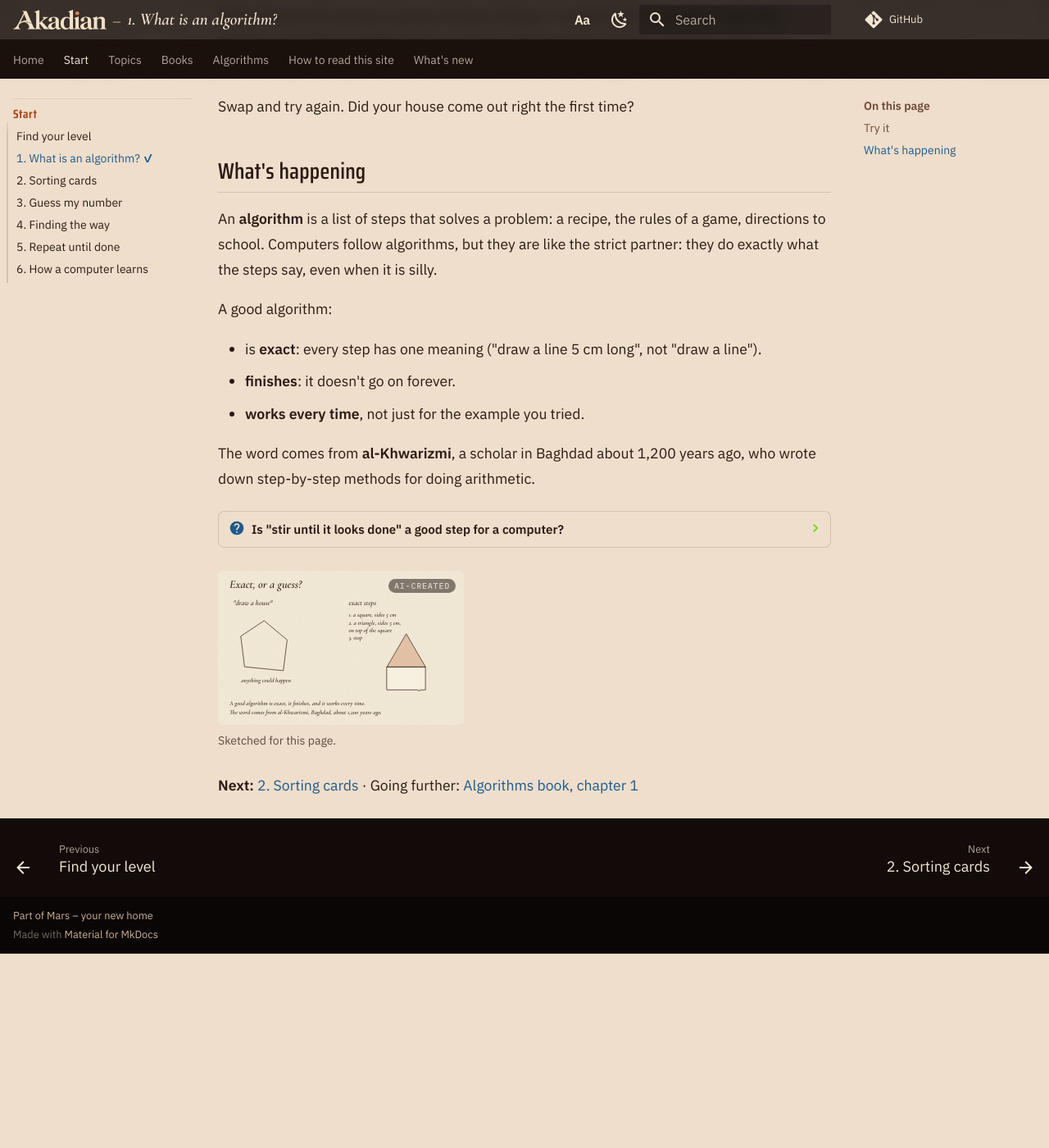
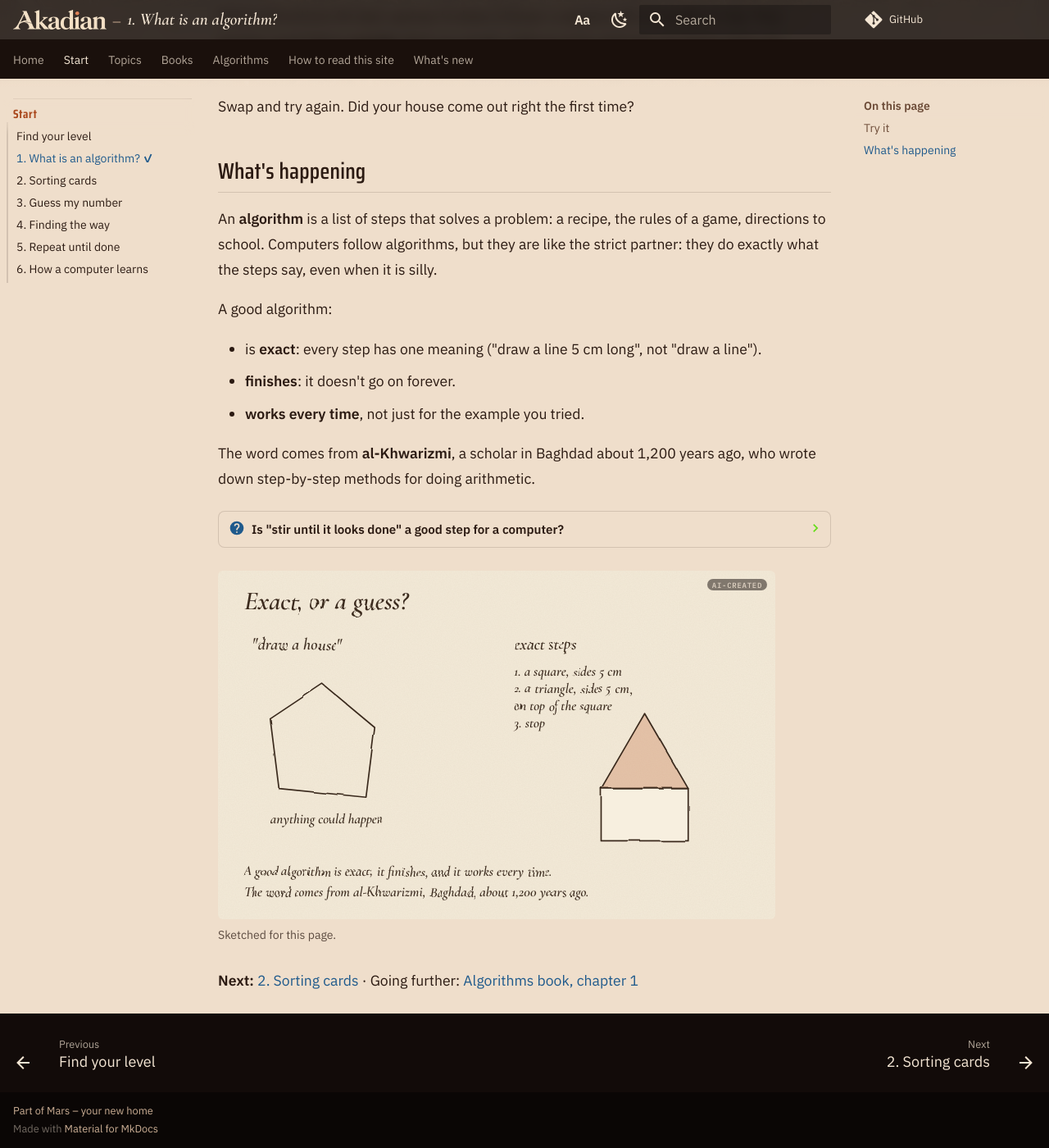
Before and after one commit to TTMathCS/cs, an MkDocs documentation site: the page built from docs/first-steps/01-What-Is-an-Algorithm.md, in a window 1280 px wide and 1400 px high, scrolled down 469 px. Shown: the whole window at 82% size. Built offline with MkDocs 1.6.1 and Material for MkDocs 9.7.7, drawn with Linux system fonts in a browser that asks for light colours; nearby versions of some CDN libraries; library files that are not in the unit come from our copies; comment, search, counter and statistics services are not loaded; before the commit the page ends 1632 px from its top, so only the background shows below that.

Commit message:
Sketch style: full column width, smaller AI-created tag

```diff
--- a/docs/stylesheets/sketch.css
+++ b/docs/stylesheets/sketch.css
@@ -1,10 +1,10 @@
 /* Pencil sketches on paper (5 Nov 2026), the same file on cs, math, cryptography, networks and puzzles (copy it to all five).
    The drawings are made by Mars-Art tools/sketches (mdsk.py); still, no motion: the wobble is an SVG filter. */
 @font-face { font-family: "Cormorant Garamond"; font-style: italic; font-weight: 600; font-display: swap; src: url("../fonts/cormorant-garamond/CormorantGaramond-SemiBoldItalic-Latin.woff2") format("woff2"); unicode-range: U+0000-017F, U+2000-206F, U+2190-2193, U+2212; }
-.md-typeset figure.sketch { position: relative; display: block; margin: 1.6em 0; max-width: 680px; }
+.md-typeset figure.sketch { position: relative; display: block; width: 100%; max-width: 680px; margin: 1.6em 0; }
 .md-typeset figure.sketch svg { display: block; width: 100%; height: auto; background: #f3ead8; border-radius: 6px; }
 .md-typeset figure.sketch figcaption { margin: 0.5em 0 0; max-width: none; font-size: 0.8em; font-style: normal; opacity: 0.75; text-align: left; }
-.md-typeset figure.sketch .ai-tag { position: absolute; top: 10px; right: 10px; z-index: 1; pointer-events: none; font: 500 10px/1 "IBM Plex Mono", ui-monospace, Menlo, monospace; letter-spacing: 0.08em; text-transform: uppercase; color: rgba(241, 228, 211, 0.85); background: rgba(18, 11, 9, 0.5); border-radius: 999px; padding: 4px 7px 3px; }
+.md-typeset figure.sketch .ai-tag { position: absolute; top: 10px; right: 10px; z-index: 1; pointer-events: none; font: 500 9px/1 "IBM Plex Mono", ui-monospace, Menlo, monospace; letter-spacing: 0.08em; text-transform: uppercase; color: rgba(241, 228, 211, 0.85); background: rgba(18, 11, 9, 0.5); border-radius: 999px; padding: 3px 6px 2px; }
 .sketch text { font-family: "Cormorant Garamond", Georgia, serif; font-style: italic; font-weight: 600; fill: #3a2a1e; }
 .sketch .h { font-size: 30px; } .sketch .l { font-size: 19px; } .sketch .s { font-size: 16px; } .sketch .b { font-size: 21px; }
 .sketch .p { fill: none; stroke: #3a2a1e; stroke-width: 1.6; stroke-linecap: round; stroke-linejoin: round; }
```
